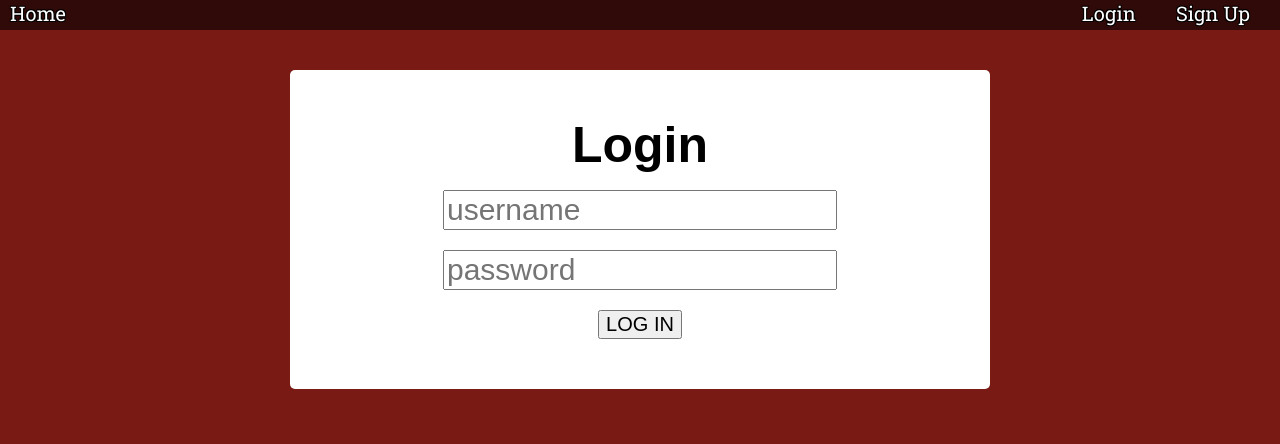
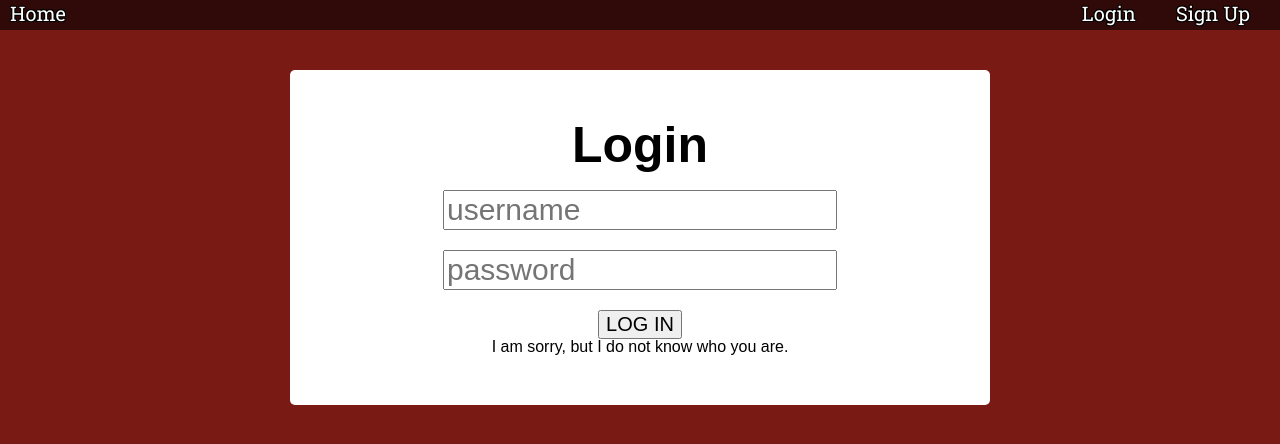
Before and after one commit to Suneski/tiy-final-project, a React (Create React App) app in the folder react-ui/: page /login in a window 1280 px wide. Both pictures are taken after a click on the button "LOG IN". Shown: the top 444 px of the page. Built offline with nearby package versions, Linux system fonts and the light colour scheme; no server answers.

Commit message:
fixed error messages

```diff
--- a/react-ui/src/Login.js
+++ b/react-ui/src/Login.js
@@ -48,11 +48,11 @@ class Login extends Component {
 
   render() {
 
-    // console.log('SignUp rerender', this.props);
+    console.log('Login rerender', this.state);
 
     let message;
-    if (this.props.signupErrorMessage !== '') {
-      message = <div className="message bad-message">{this.props.signupErrorMessage}</div>
+    if (this.state.user.loginErrorMessage !== '') {
+      message = <div className="message bad-message">{this.state.user.loginErrorMessage}</div>
     }
 
     return (
```
